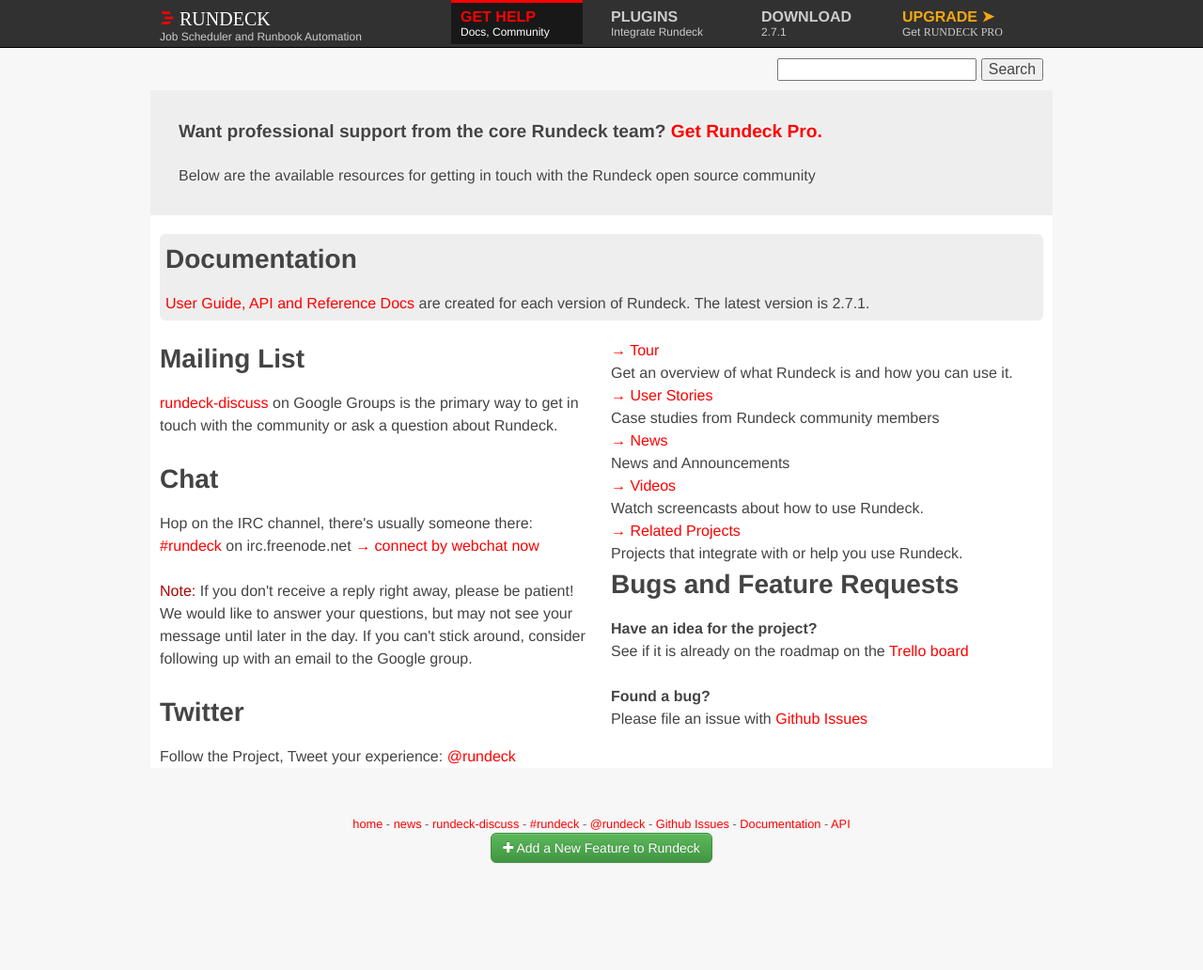
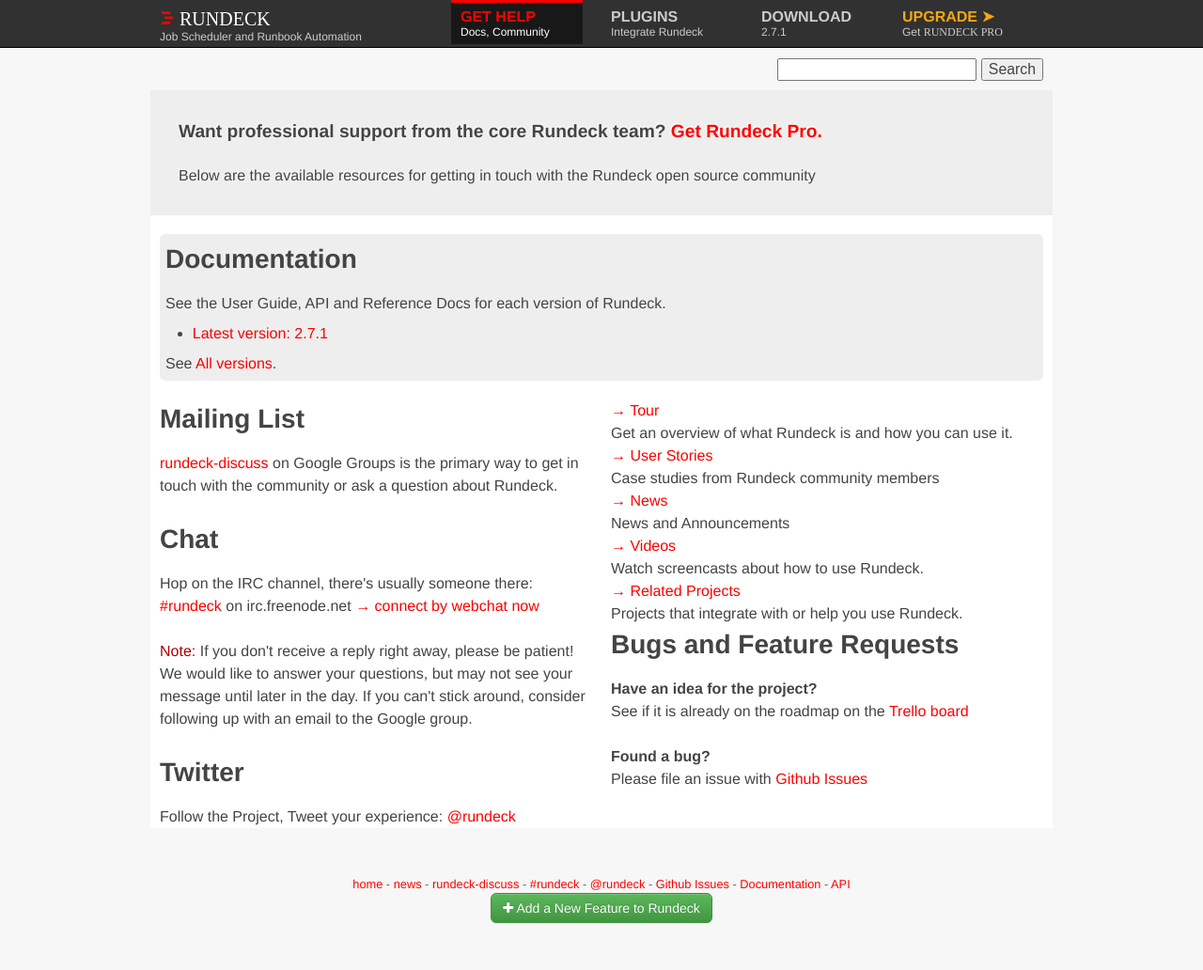
Before and after one commit to rundeck/rundeck-ghpages, a Jekyll site: the page built from help.html, in a window 1280 px wide. Shown: the whole page at 94% size. Built offline with Jekyll 4.4.1, drawn with Linux system fonts in a browser that asks for light colours; nearby versions of some CDN libraries; before the commit the page ends 968 px from its top, so only the background shows below that.

Commit message:
Update links for latest and older docs

```diff
--- a/docs.html
+++ b/docs.html
@@ -49,6 +49,12 @@
 
 			<div class="grid_4 suffix_1 prefix_1">
                 <ul>
+                    <li><a href="{{ site.url }}/2.6.11/" > Rundeck 2.6.11</a></li>
+                </ul>
+                <ul>
+                    <li><a href="{{ site.url }}/2.5.3/" > Rundeck 2.5.3</a></li>
+                </ul>
+                <ul>
                     <li><a href="{{ site.url }}/2.4.2/" > Rundeck 2.4.2</a></li>
                 </ul>
                 <ul>
--- a/help.html
+++ b/help.html
@@ -20,7 +20,16 @@
 	    	<div class="grid_12">
 	    		<div class="callout">
 	    			<h2>Documentation</h2>
-	    			<p><a href="docs.html">User Guide, API and Reference Docs</a> are created for each version of Rundeck. The latest version is {{ site.rd_version }}.</p>
+
+	    			<p>See the User Guide, API and Reference Docs for each version of Rundeck.</p>
+
+	    			<ul>
+	    			<li>
+	    			<a href="/docs/">Latest version: {{ site.rd_version }}</a>
+	    			</li>
+	    			</ul>
+
+	    			<p>See <a href="docs.html">All versions</a>. </p>
 	    		</div>
 	    	</div>
 	    	<div class="grid_6">
```
